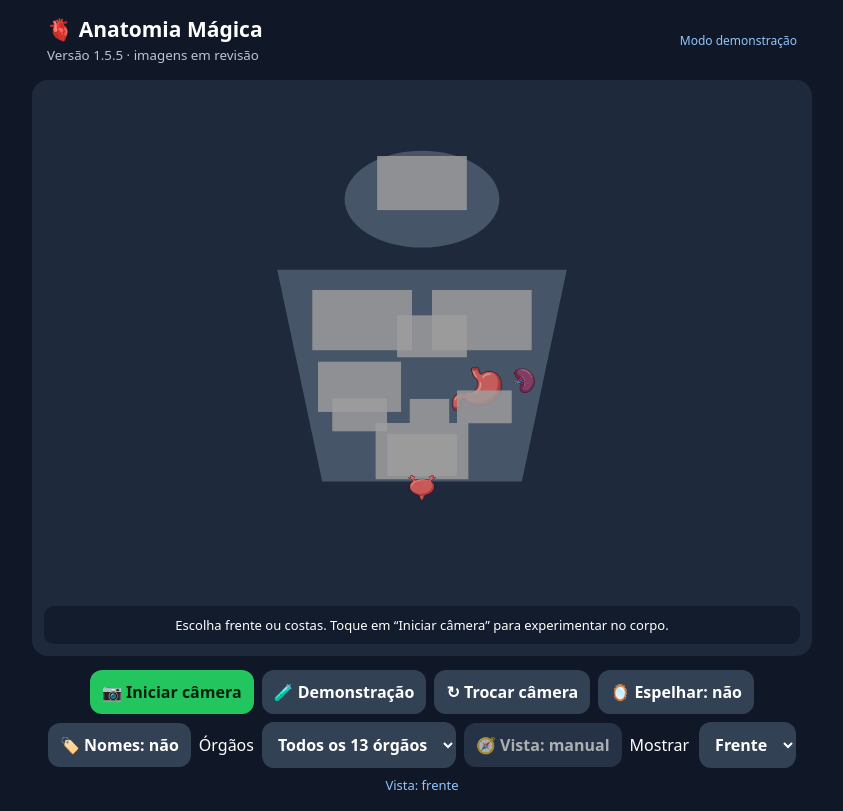
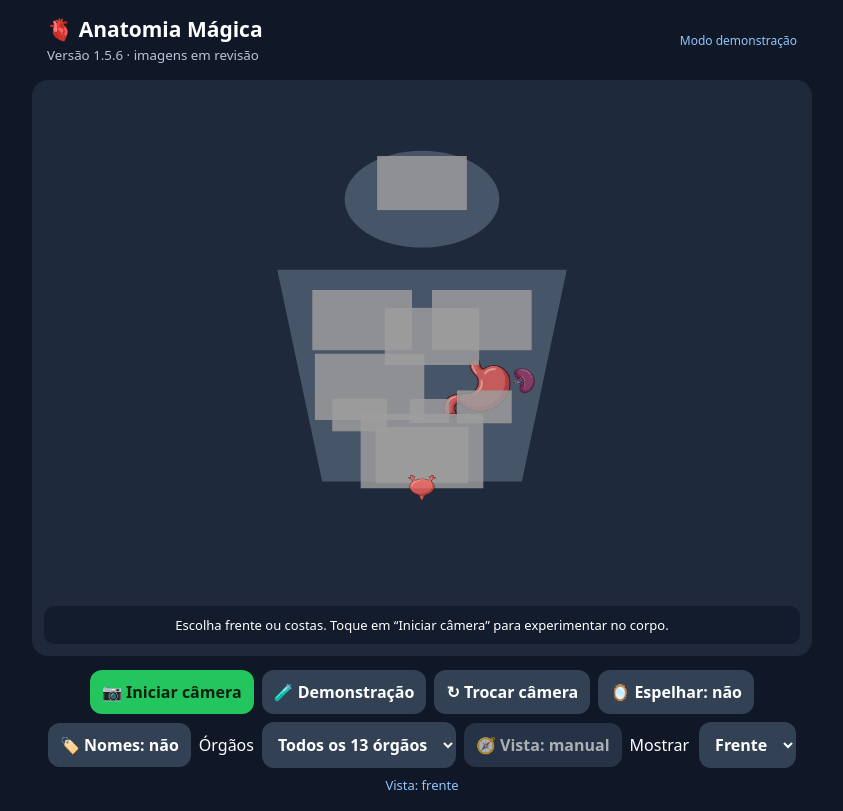
Before and after one commit to katchiola/Anatomia-, a plain HTML site: page index.html in a window 1280 px wide. Shown: the top 811 px of the page, without its empty margins (218-1061 px from the left). Drawn offline with Linux system fonts and the light colour scheme.

Commit message:
Publica Anatomia Mágica 1.5.6 com órgãos ampliados

```diff
--- a/index.html
+++ b/index.html
@@ -3,7 +3,7 @@
 <head>
   <meta charset="utf-8">
   <meta name="viewport" content="width=device-width,initial-scale=1,viewport-fit=cover">
-  <title>Anatomia Mágica 1.5.5</title>
+  <title>Anatomia Mágica 1.5.6</title>
   <style>
     * { box-sizing: border-box; }
     body { margin: 0; background: #101827; color: #fff; font: 16px system-ui, sans-serif; }
@@ -31,7 +31,7 @@
 </head>
 <body>
   <header>
-    <div><h1>🫀 Anatomia Mágica</h1><small>Versão 1.5.5 · imagens em revisão</small></div>
+    <div><h1>🫀 Anatomia Mágica</h1><small>Versão 1.5.6 · imagens em revisão</small></div>
     <span id="status" role="status">Modo demonstração</span>
   </header>
   <div class="stage demo" id="stage">
@@ -81,13 +81,13 @@
       { id: 'pancreas', name: 'Pâncreas', x: .03, y: .17, w: .26, h: .12, info: 'Produz enzimas digestivas e hormônios, como a insulina.' },
       { id: 'baco', name: 'Baço', x: .41, y: .02, w: .15, h: .13, info: 'Participa da defesa do organismo e filtra o sangue.' },
       { id: 'bexiga', name: 'Bexiga', x: 0, y: .55, w: .16, h: .13, info: 'Armazena a urina antes de sua eliminação.' },
-      { id: 'figado', name: 'Fígado', x: -.25, y: .05, w: .47, h: .25, info: 'Processa nutrientes e participa da digestão.' },
-      { id: 'estomago', name: 'Estômago', x: .22, y: .06, w: .31, h: .23, info: 'Mistura os alimentos durante a digestão.' },
-      { id: 'grosso', name: 'Intestino grosso', x: 0, y: .37, w: .50, h: .28, info: 'Absorve água e ajuda a formar as fezes.' },
-      { id: 'delgado', name: 'Intestino delgado', x: 0, y: .39, w: .32, h: .21, info: 'Absorve a maior parte dos nutrientes dos alimentos.' },
+      { id: 'figado', name: 'Fígado', x: -.21, y: .05, w: .61, h: .33, info: 'Processa nutrientes e participa da digestão.' },
+      { id: 'estomago', name: 'Estômago', x: .22, y: .06, w: .42, h: .31, info: 'Mistura os alimentos durante a digestão.' },
+      { id: 'grosso', name: 'Intestino grosso', x: 0, y: .37, w: .66, h: .37, info: 'Absorve água e ajuda a formar as fezes.' },
+      { id: 'delgado', name: 'Intestino delgado', x: 0, y: .39, w: .43, h: .28, info: 'Absorve a maior parte dos nutrientes dos alimentos.' },
       { id: 'pulmao_direito', name: 'Pulmão direito', x: -.24, y: -.28, w: .40, h: .40, info: 'Ajuda a levar oxigênio ao sangue.' },
       { id: 'pulmao_esquerdo', name: 'Pulmão esquerdo', x: .24, y: -.28, w: .40, h: .40, info: 'Ajuda na respiração e nas trocas gasosas.' },
-      { id: 'coracao', name: 'Coração', x: .04, y: -.20, w: .28, h: .23, info: 'Bombeia o sangue pelo corpo.' },
+      { id: 'coracao', name: 'Coração', x: .04, y: -.20, w: .38, h: .31, info: 'Bombeia o sangue pelo corpo.' },
       { id: 'cerebro', name: 'Cérebro', x: 0, y: -.96, w: .42, h: .27, info: 'Coordena os movimentos, pensamentos e sentidos.' }
     ];
     const mainIds = new Set(['cerebro', 'pulmao_direito', 'pulmao_esquerdo', 'coracao', 'figado', 'estomago', 'grosso', 'delgado']);
```
Also changed, not shown: 5 other files.
